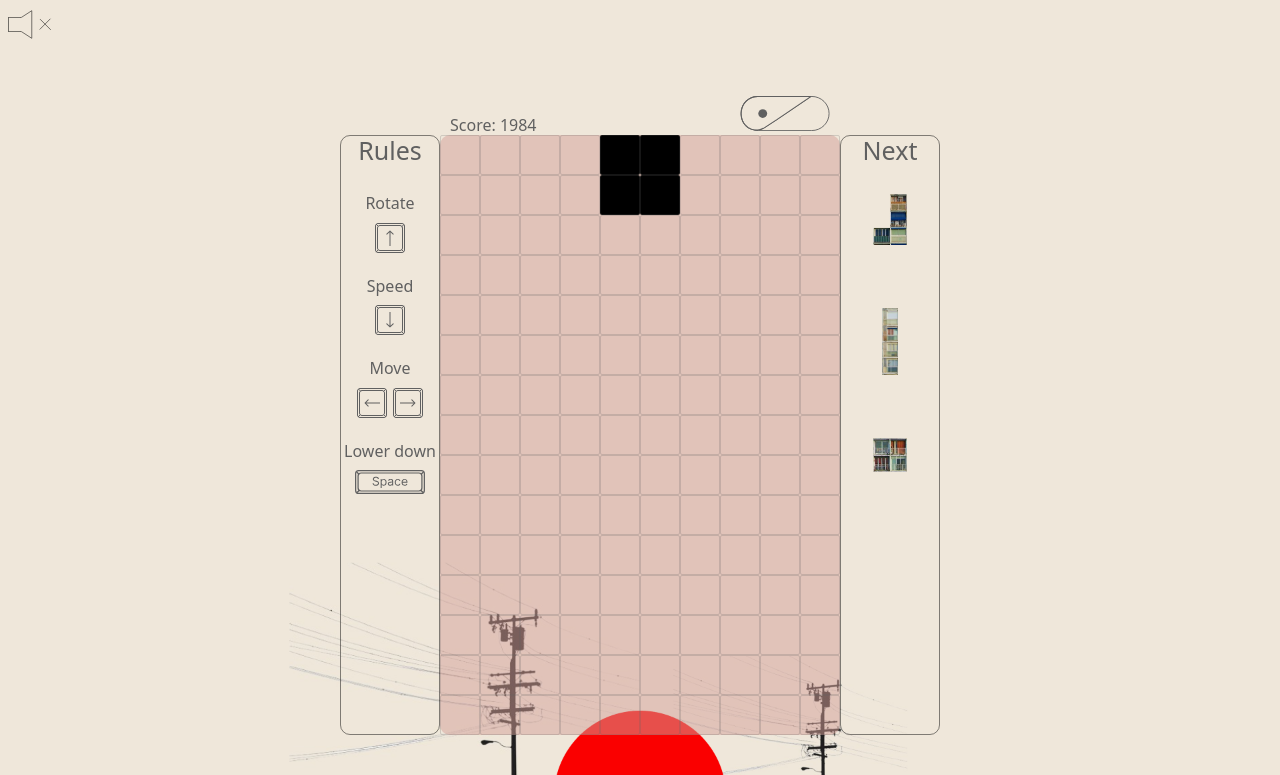
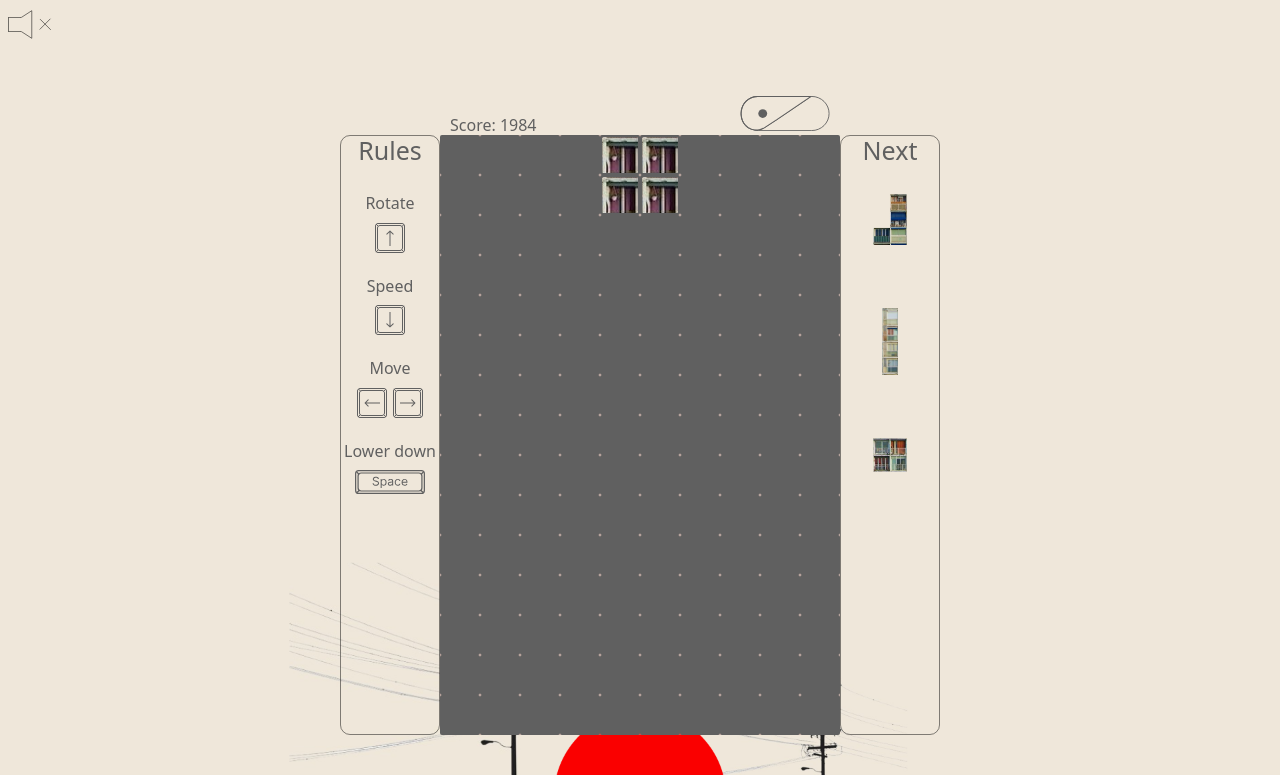
Before and after one commit to savryna/tetris-game, a website built with Vite: page random-game/index.html in a window 1280 px wide. Shown: the top 775 px of the page. Built offline with nearby package versions, Linux system fonts and the light colour scheme.

Commit message:
feat: add working css

```diff
--- a/random-game/src/js/gameWindow.js
+++ b/random-game/src/js/gameWindow.js
@@ -37,12 +37,13 @@ export const tetromino = createTetromino();
 
 export function showPlayField() {
   const { tetrominoType } = tetromino;
-  mesh.forEach((cell) => {
-    const classToRemove = [...cell.classList].find((cls) =>
-      cls.startsWith(tetrominoType),
-    );
-    cell.classList.remove(classToRemove);
-  });
+  // mesh.forEach((cell) => {
+  //   const classToRemove = [...cell.classList].find((cls) =>
+  //     cls.startsWith(tetrominoType),
+  //   );
+  //   cell.classList.remove(classToRemove);
+  // });
+  mesh.forEach((cell) => cell.removeAttribute('class'));
   drawPlayfield();
   showTetromino();
 }
--- a/random-game/src/style/style.css
+++ b/random-game/src/style/style.css
@@ -165,11 +165,17 @@ ul {
 }
 
 .main-game {
+  display: grid;
+  grid-template-columns: repeat(10, auto);
+  grid-template-rows: repeat(15, auto);
   width: 400px;
   height: 600px;
   background: rgba(211, 159, 151, 0.497);
   border-radius: 10px;
   position: relative;
+}
+
+.main-game > div {
 }
 
 .next__list {
@@ -205,18 +211,19 @@ ul {
 }
 
 /* S   H   A   P   E   S      S   I   Z   E */
-.cell {
+.main-game > div {
   width: 40px;
   height: 40px;
-  border: 1px solid #6060603a;
+  /* border: 1px solid #6060603a; */
   border-radius: 2px;
   position: relative;
+  background-color: #606060;
 }
 
-.main-game {
+/* .main-game {
   display: flex;
   flex-wrap: wrap;
-}
+} */
 
 .i-zero::after {
   background: url(../img/i1.png);
@@ -389,13 +396,14 @@ ul {
 .l,
 .j,
 .t {
-  background-color: black;
+  border: 2px solid #606060;
+  background: url(../img/t2.png);
 }
 
 /* S   H   A   P   E   S      S   I   Z   E */
 
 @media screen and (width <= 1024px) {
-  .cell {
+  .main-game > div {
     width: 30px;
     height: 30px;
   }
```
